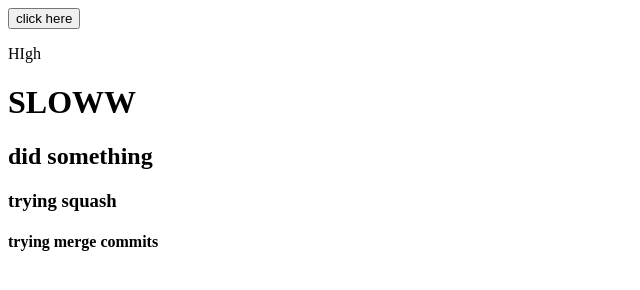
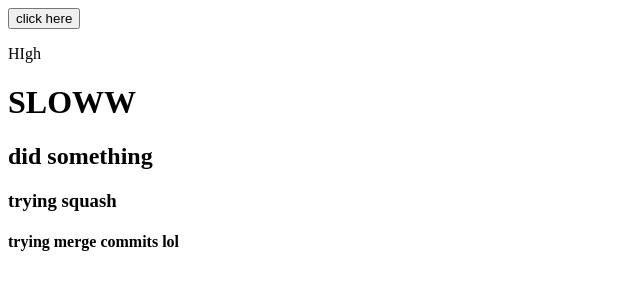
Before and after one commit to TEAM-7-SAD/team7-sem-versioning, a website: page button.html in a window 1280 px wide. Shown: the full height of the page, 0-640 px from the left. Drawn offline with Linux system fonts and the light colour scheme.

Commit message:
fix: something again

```diff
--- a/button.html
+++ b/button.html
@@ -11,6 +11,6 @@
     <h1>SLOWW</h1>
     <h2>did something</h2>
     <h3>trying squash</h3>
-    <h4>trying merge commits</h4>
+    <h4>trying merge commits lol</h4>
   </body>
 </html>
```
